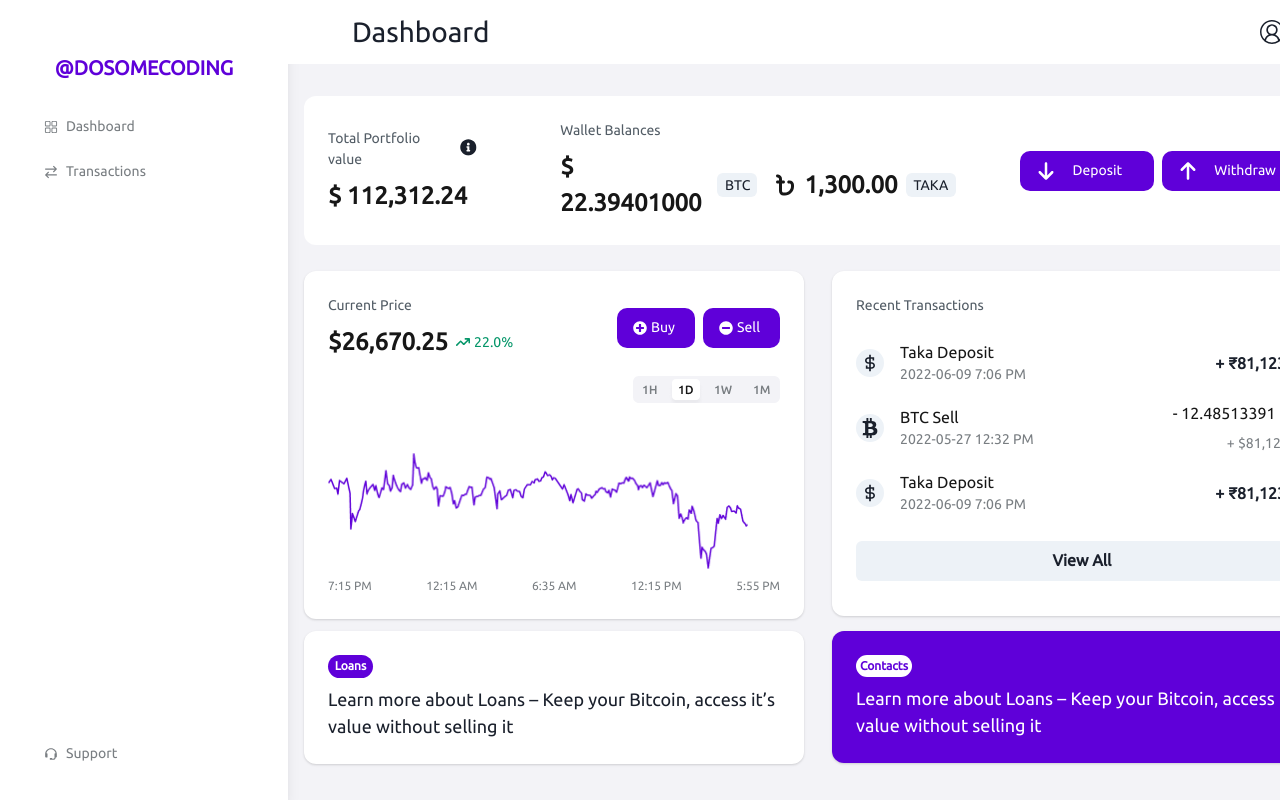
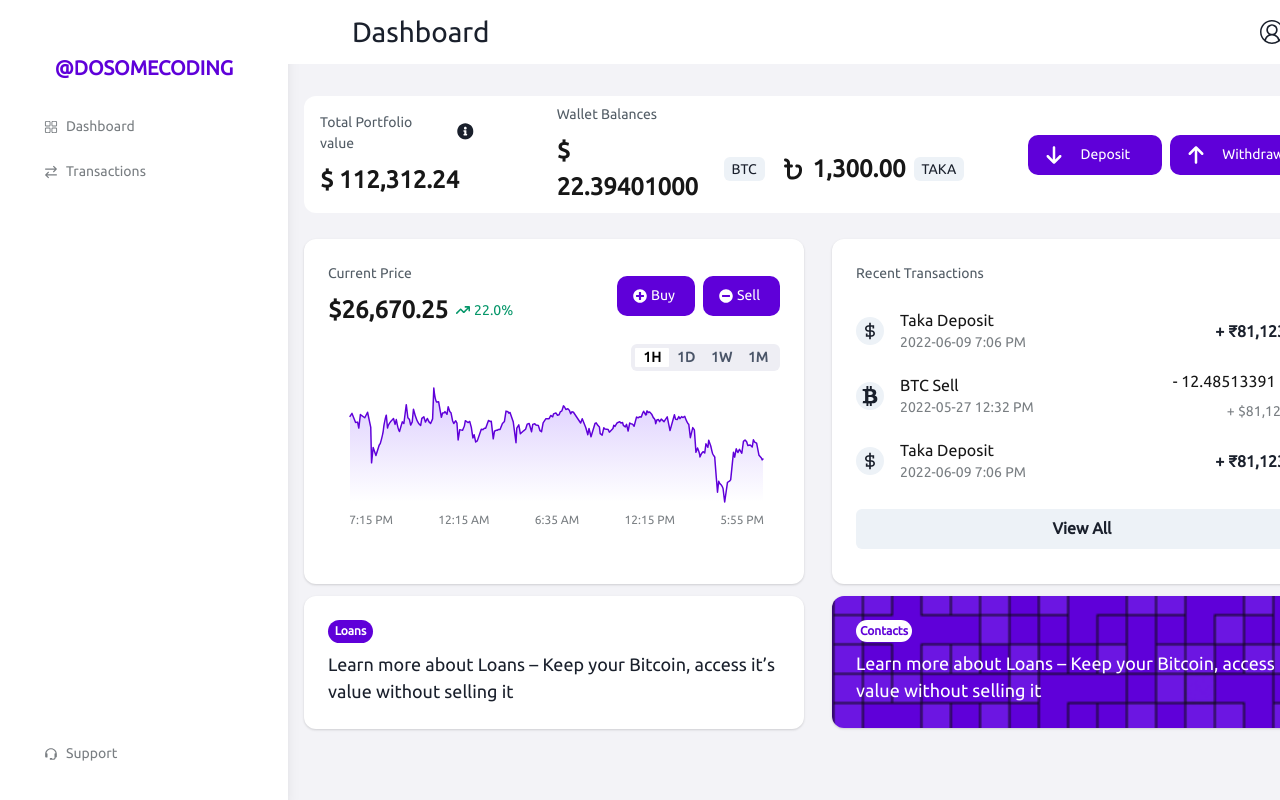
Before and after one commit to MostafizurRahman199/react_crypto_dashboard, a React (Vite) app: page / in a window 1280 px wide. Shown: the top 800 px of the page. Built offline with nearby package versions, Linux system fonts and the light colour scheme.

Commit message:
current price section's tab added

```diff
--- a/src/pages/Dashboard/Components/Contacts.jsx
+++ b/src/pages/Dashboard/Components/Contacts.jsx
@@ -3,7 +3,7 @@ import React from 'react'
 
 export default function Contacts() {
   return (
-   <Card p="24px" gap={2}  bg="#5F00D9" borderRadius="xl" >
+   <Card p="24px" gap={2}  bg="#5F00D9" borderRadius="xl" bgImage="/public/Shapes.png" bgSize="cover" bgRepeat="no-repeat" >
     <Button borderRadius="100px" bg="white" textColor="#5F00D9" fontSize="12px" maxH="22px" maxW="56px">Contacts</Button>
     <Text fontSize="18px" fontWeight="medium"  textColor="white">Learn more about Loans – Keep your Bitcoin, access it’s value without selling it</Text>
    </Card>
--- a/src/pages/Dashboard/Components/PortfolioSection.jsx
+++ b/src/pages/Dashboard/Components/PortfolioSection.jsx
@@ -11,7 +11,9 @@ function PortfolioSection() {
   return (
     <HStack
       bg="white"
-      p="6"
+      px="4"
+      py="2"
+
       borderRadius="xl"
       spacing={{
         base:"8",
--- a/src/pages/Dashboard/Components/PriceSection.jsx
+++ b/src/pages/Dashboard/Components/PriceSection.jsx
@@ -3,16 +3,34 @@ import React from "react";
 import { FaArrowTrendUp } from "react-icons/fa6";
 
 import { FaBangladeshiTakaSign } from "react-icons/fa6";
-import { Button, Card, HStack, Icon, Img, Stack, Tag, Text } from "@chakra-ui/react";
+import {
+  Button,
+  Card,
+  Flex,
+  HStack,
+  Icon,
+  Img,
+  Stack,
+  Tag,
+  Text,
+} from "@chakra-ui/react";
 
 import { FaArrowUp } from "react-icons/fa6";
 import { FaArrowDown } from "react-icons/fa6";
 import { FaMinusCircle, FaPlusCircle } from "react-icons/fa";
+import { Tabs, TabList, TabPanels, Tab, TabPanel } from "@chakra-ui/react";
 
 function PriceSection() {
   return (
-    <Card bg="white" borderRadius="xl" p="6" mt="14px" minW="500px" minH="345px">
-      <HStack  justify="space-between" >
+    <Card
+      bg="white"
+      borderRadius="xl"
+      p="6"
+      mt="14px"
+      minW="500px"
+      minH="345px"
+    >
+      <HStack justify="space-between">
         <Stack justify="flex-start">
           <HStack alignItems="center">
             <Text fontSize="14px" textColor="#535D66">
@@ -52,7 +70,6 @@ function PriceSection() {
         <Stack spacing="9">
           <HStack>
             <Button
-
               spacing="1"
               borderRadius="10px"
               bg="#5F00D9"
@@ -88,14 +105,74 @@ function PriceSection() {
         </Stack>
       </HStack>
 
-           <HStack  justify="end" mt="16px">
-           <Img src="/public/Tabs.png" maxW="147px" maxH="27px" ></Img>
-           </HStack>
-
-           <Stack mt="50px">
-
-           <Img src="/public/Vector 27.png" maxW="420px" maxH="116px" ></Img>
-           <HStack justify='space-between' fontSize="12px" textColor="#797E82">
+      <HStack justify="end" mt="16px">
+        {/* <Img src="/public/Tabs.png" maxW="147px" maxH="27px" ></Img> */}
+        <Tabs variant="soft-rounded">
+          <Flex justify="end">
+            <TabList
+              bg="#EEEEF4"
+              maxH="27px"
+              maxWidth="147xpx"
+              p="1"
+              borderRadius="6px"
+              spacing="0"
+              gap={0}
+            >
+              <Tab
+                _selected={{
+                  bg: "white",
+                  textColor: "black",
+                }}
+                fontSize="14px"
+                p="2"
+                borderRadius="1"
+              >
+                1H
+              </Tab>
+              <Tab
+                _selected={{
+                  bg: "white",
+                  textColor: "black",
+                }}
+                fontSize="14px"
+                p="2"
+                borderRadius="1"
+              >
+                1D
+              </Tab>
+              <Tab
+                _selected={{
+                  bg: "white",
+                  textColor: "black",
+                }}
+                fontSize="14px"
+                p="2"
+                borderRadius="1"
+              >
+                1W
+              </Tab>
+              <Tab
+                _selected={{
+                  bg: "white",
+                  textColor: "black",
+                }}
+                fontSize="14px"
+                p="2"
+                borderRadius="1"
+              >
+                1M
+              </Tab>
+            </TabList>
+          </Flex>
+          <TabPanels>
+            <TabPanel>
+              <Stack>
+                <Img src="/public/Graph.svg" maxW="420px" maxH="116px"></Img>
+                <HStack
+                  justify="space-between"
+                  fontSize="12px"
+                  textColor="#797E82"
+                >
                   <Text>7:15 PM</Text>
                   <Text>12:15 AM</Text>
                   <Text>6:35 AM</Text>
@@ -103,9 +180,11 @@ function PriceSection() {
                   <Text>5:55 PM</Text>
                 </HStack>
               </Stack>
-
-
-
+            </TabPanel>
+            <TabPanel></TabPanel>
+          </TabPanels>
+        </Tabs>
+      </HStack>
     </Card>
   );
 }
--- a/src/pages/Dashboard/Dashboard.jsx
+++ b/src/pages/Dashboard/Dashboard.jsx
@@ -12,7 +12,7 @@ import Contacts from './Components/Contacts'
 
 function Dashboard() {
   return (
-    <DashboardLayout title={"Dashboard"}>
+    <DashboardLayout title={"Dashboard"} >
       <Grid gridTemplateColumns={
         {
           base:"repeat(1, 1fr)",
@@ -23,19 +23,59 @@ function Dashboard() {
       }
 
      gap={3}>
-        <GridItem colSpan={2}>
+        <GridItem colSpan={{
+          base:1,
+          xl:2,
+          "2xl":2,
+          md:2,
+          lg:2,
+        }}>
             <PortfolioSection></PortfolioSection>
         </GridItem>
-        <GridItem colSpan={1} pr="2" >
+        <GridItem colSpan={{
+          md:2,
+          xl:1,
+          lg:1,
+          base:1,
+        }} pr={
+          {
+            base:"0",
+            md:"2",
+            lg:"2"
+          }
+        } >
             <PriceSection></PriceSection>
         </GridItem>
-        <GridItem colSpan={1} pl="2">
+        <GridItem colSpan={{
+          md:2,
+          xl:1,
+          lg:1,
+          base:1,
+        }} pl={
+          {
+            base:"0",
+            md:"2",
+            lg:"2"
+          }
+        }>
            <RecentTransactions></RecentTransactions>
         </GridItem>
-        <GridItem colSpan={1} pr="2">
+        <GridItem colSpan={1} pr={
+          {
+            base:"0",
+            md:"2",
+            lg:"2"
+          }
+        }>
          <Loans></Loans>
         </GridItem>
-        <GridItem colSpan={1}  pl="2">
+        <GridItem colSpan={1}  pl={
+          {
+            base:"0",
+            md:"2",
+            lg:"2"
+          }
+        }>
          <Contacts></Contacts>
         </GridItem>
       </Grid>
```
Also changed, not shown: public/Graph.svg (added), public/Shapes.png (added). Lines whose indentation alone changed are shown as unchanged.
